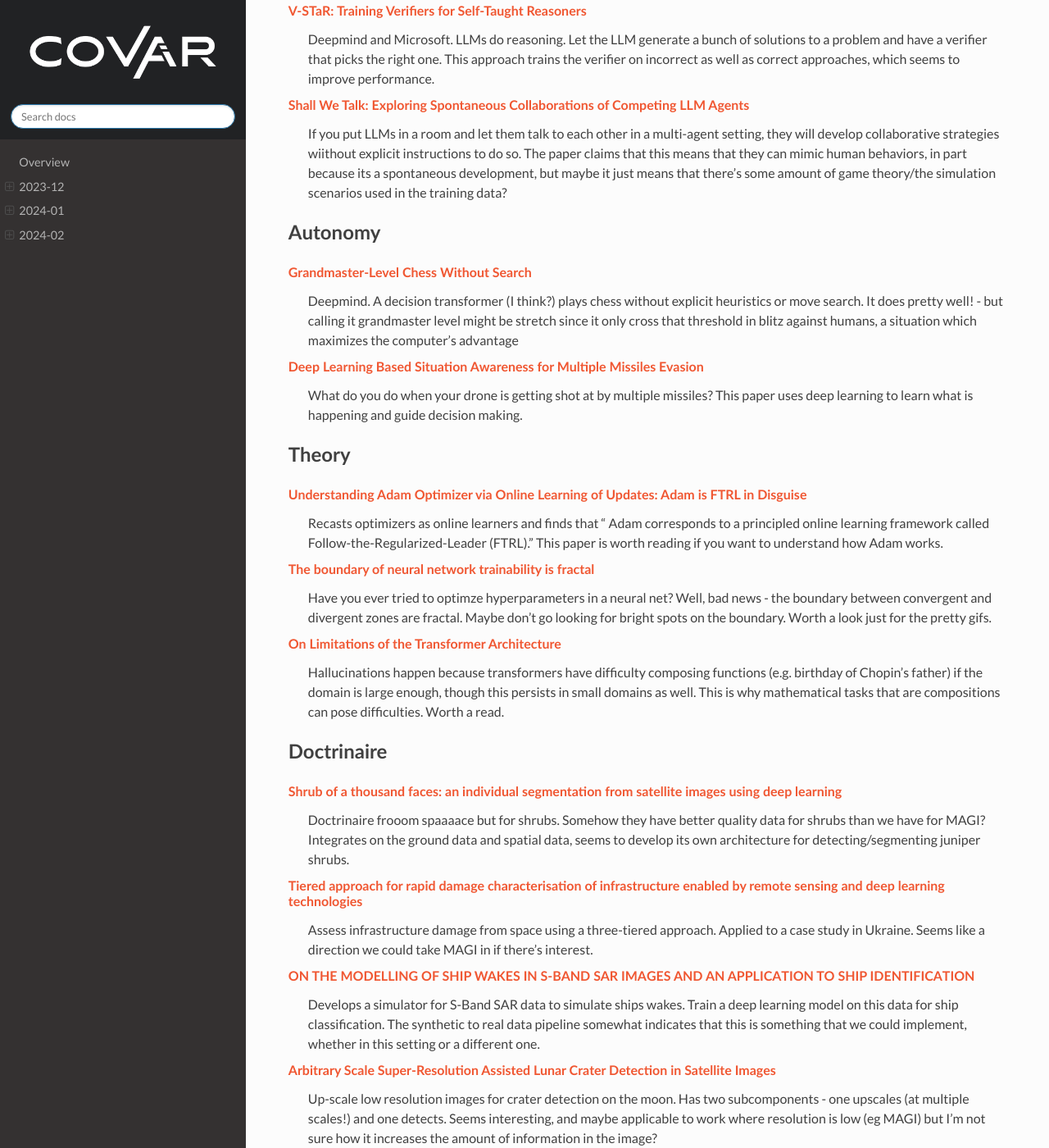
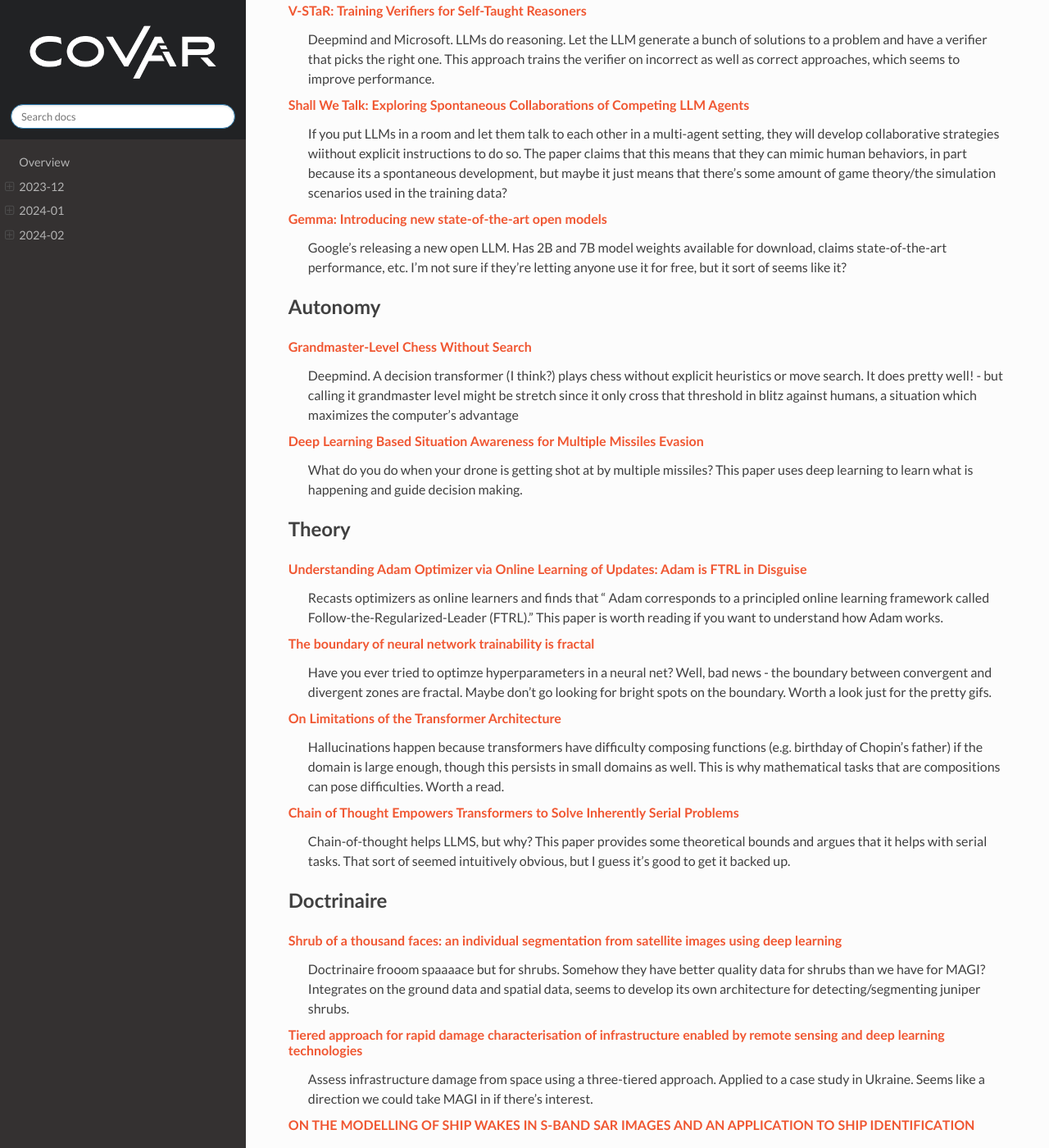
Before and after one commit to covartech/zeitgeist, a Sphinx documentation site: the page built from docs/issues/2024-03.rst, in a window 1280 px wide and 1400 px high, scrolled down 828 px. Shown: the whole window at 82% size. Built offline with Sphinx 7.4.7 and the Read the Docs theme 2.0.0, drawn with Linux system fonts in a browser that asks for light colours; some of the changed text lies outside the part shown.

Commit message:
Update 2024_02_21

```diff
--- a/docs/issues/2024-03.rst
+++ b/docs/issues/2024-03.rst
@@ -25,6 +25,9 @@
 `Shall We Talk: Exploring Spontaneous Collaborations of Competing LLM Agents <https://arxiv.org/pdf/2402.12327.pdf>`_
     If you put LLMs in a room and let them talk to each other in a multi-agent setting, they will develop collaborative strategies wiithout explicit instructions to do so.  The paper claims that this means that they can mimic human behaviors, in part because its a spontaneous development, but maybe it just means that there's some amount of game theory/the simulation scenarios used in the training data?
 
+`Gemma: Introducing new state-of-the-art open models <https://blog.google/technology/developers/gemma-open-models/>`_
+    Google's releasing a new open LLM.  Has 2B and 7B model weights available for download, claims state-of-the-art performance, etc.  I'm not sure if they're letting anyone use it for free, but it sort of seems like it?
+
 Autonomy
 --------
 `Grandmaster-Level Chess Without Search <https://arxiv.org/pdf/2402.04494.pdf>`_
@@ -43,6 +46,9 @@
 
 `On Limitations of the Transformer Architecture <https://arxiv.org/pdf/2402.08164.pdf>`_
     Hallucinations happen because transformers have difficulty composing functions (e.g.  birthday of Chopin's father) if the domain is large enough, though this persists in small domains as well.  This is why mathematical tasks that are compositions can pose difficulties.  Worth a read.
+
+`Chain of Thought Empowers Transformers to Solve Inherently Serial Problems <https://arxiv.org/pdf/2402.12875.pdf>`_
+    Chain-of-thought helps LLMS, but why?  This paper provides some theoretical bounds and argues that it helps with serial tasks.  That sort of seemed intuitively obvious, but I guess it's good to get it backed up.
 
 Doctrinaire
 -----------
@@ -70,6 +76,11 @@
 ------
 `INTERPRETABLE MULTI-SOURCE DATA FUSION THROUGH LATENT VARIABLE GAUSSIAN PROCESS <https://arxiv.org/pdf/2402.04146.pdf>`_
     GE Aeorspace Research presents a frameowrk for multi-source data fusion using latent variable Gaussian Processes.  They show off a bit on simulated examples and on "Thermal Aging Behavior of FeCrAl Alloys" and "Magnetic Behavior of SmCoFe Alloys".  Seems somewhat regression based - not sure how to apply to our work but seems cool.
+
+FPGA
+----
+`Accelerating Local Laplacian Filters on FPGAs <https://arxiv.org/pdf/2402.12407.pdf>`_
+    Faster way to do things on FPGAs.  Out of my wheelhouse, but cogent for CoVar.
 
 Stats
 -----
```
